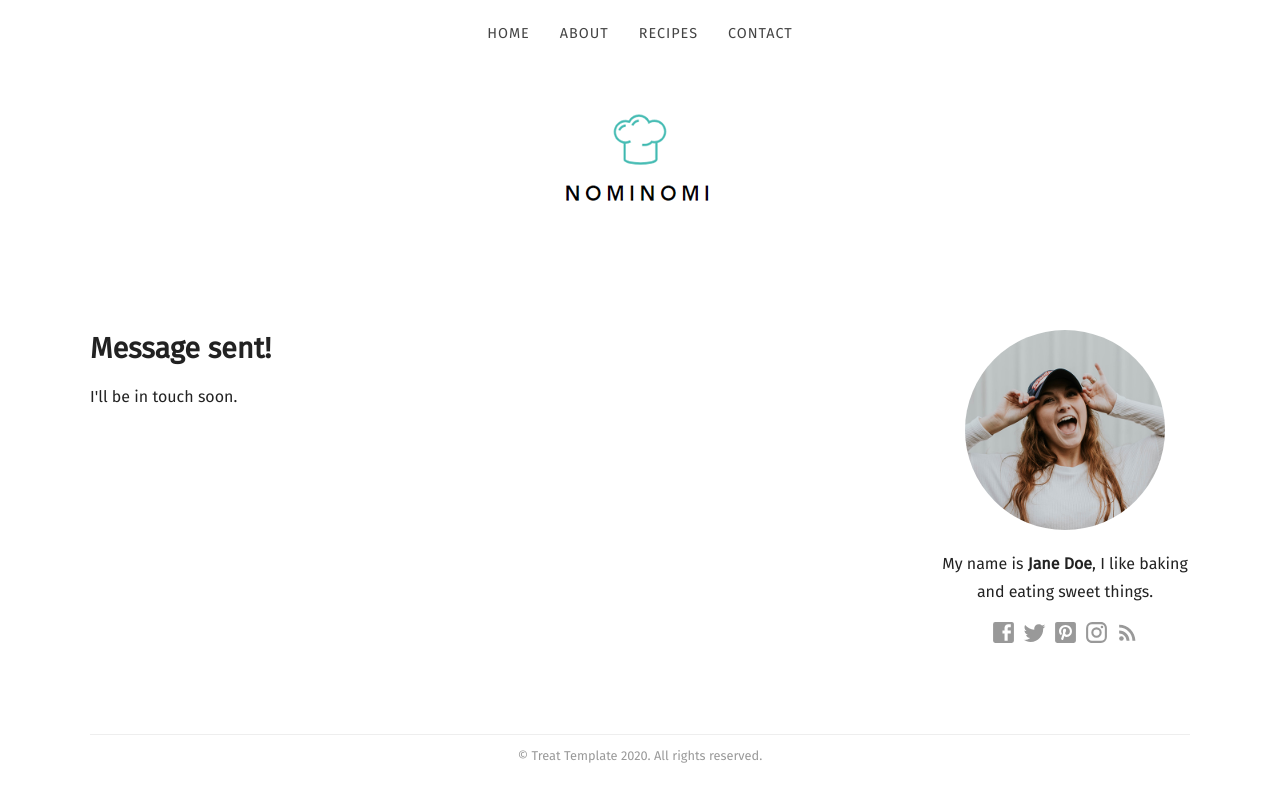
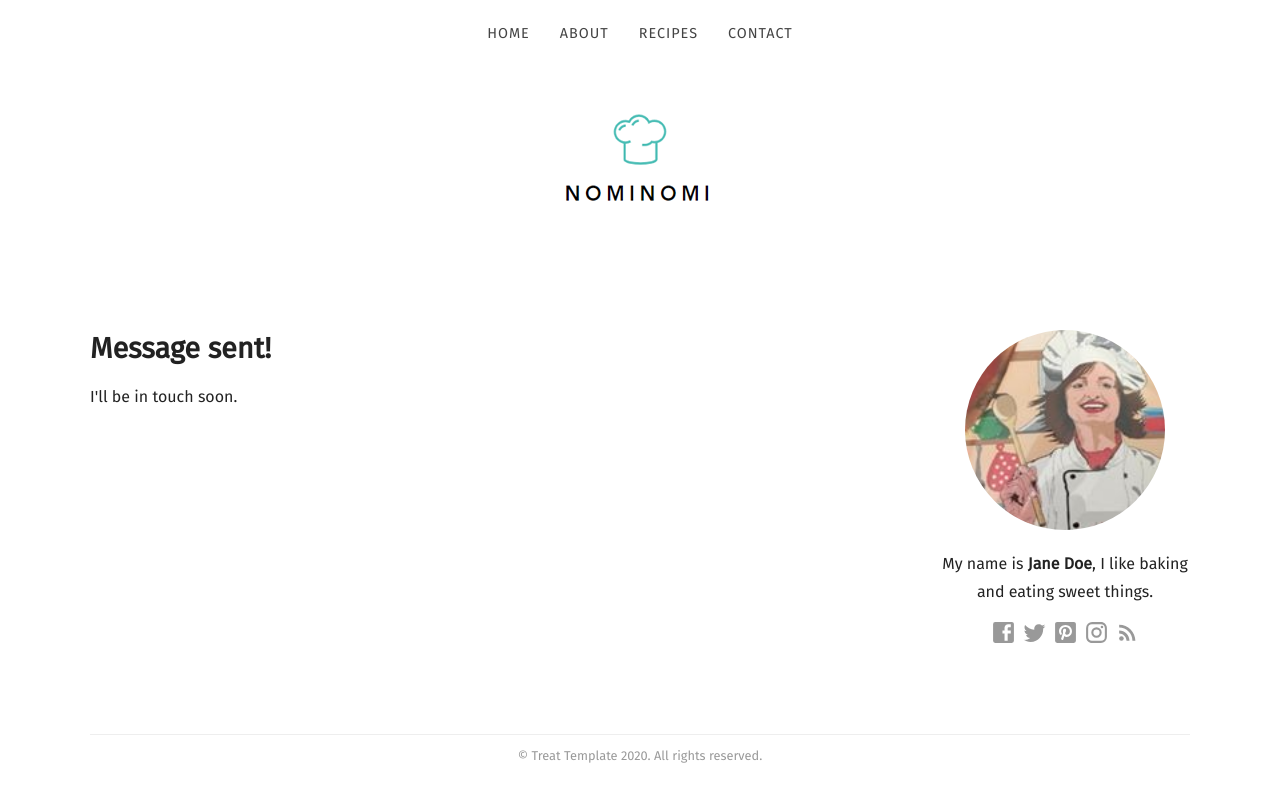
Before and after one commit to rabanian/Nominomi, a Jekyll site: the page built from contact-success.html, in a window 1280 px wide. Shown: the top 802 px of the page. Built offline with Jekyll 4.4.1, drawn with Linux system fonts in a browser that asks for light colours; some web fonts are replaced.

Commit message:
Updated 2 files via CloudCannon

```diff
--- a/_data/sidebar.yml
+++ b/_data/sidebar.yml
@@ -1,5 +1,5 @@
-author_image: /images/author.jpg
-description_markdown: "My name is **Jane Doe**, I like baking and eating sweet things."
+author_image: /uploads/52725481-265466647716900-1462910442778132480-n.jpg
+description_markdown: 'My name is **Jane Doe**, I like baking and eating sweet things.'
 facebook: CloudCannon
 twitter: CloudCannon
 pinterest: pinterest
```
Also changed, not shown: uploads/52725481-265466647716900-1462910442778132480-n.jpg (added).
